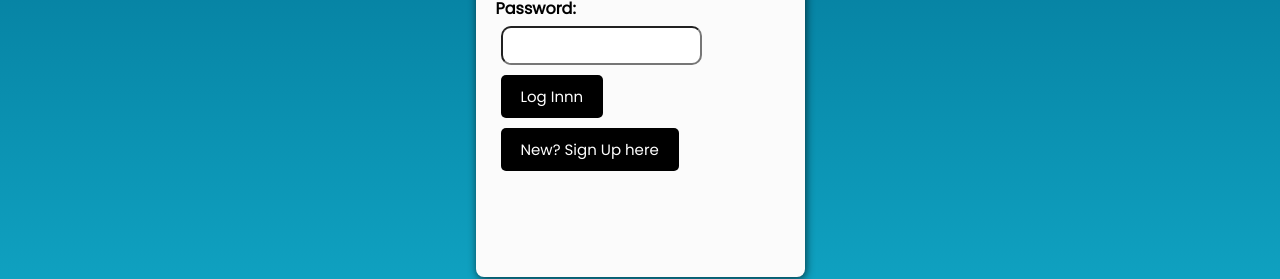
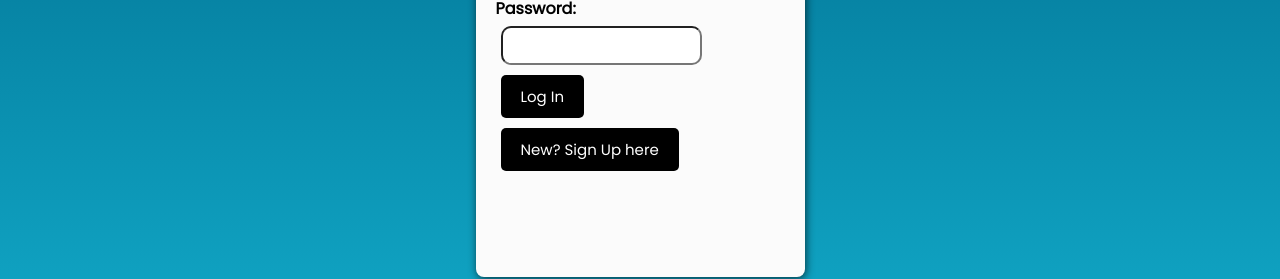
Before and after one commit to HackRx3/PS1_NudgeFudge, a React (Create React App) app in the folder packages/demo-app/: page /login in a window 1280 px wide. Shown: the part 229-508 px from the top of the page. Built offline with nearby package versions, Linux system fonts and the light colour scheme.

Commit message:
fix: fixed hover effects

```diff
--- a/packages/demo-app/src/Components/Login.jsx
+++ b/packages/demo-app/src/Components/Login.jsx
@@ -16,11 +16,13 @@ const Header = () => {
           Password:{" "}
           <input style={{ padding: 10, margin: 5, borderRadius: 10 }} />
         </h4>
-        <button className="btn" id="rewards_logo">
-          Log Innn
-        </button>
-        <br></br>
-        <button className="btn">New? Sign Up here</button> <br></br>
+        <div>
+          <button className="btn" id="rewards_logo">
+            Log In
+          </button>
+          <br></br>
+          <button className="btn">New? Sign Up here</button> <br></br>
+        </div>
       </div>
     </div>
   );
--- a/packages/demo-app/src/index.css
+++ b/packages/demo-app/src/index.css
@@ -1,11 +1,10 @@
-@import url('https://fonts.googleapis.com/css2?family=Poppins:wght@300;400&display=swap');
+@import url("https://fonts.googleapis.com/css2?family=Poppins:wght@300;400&display=swap");
 
 * {
   box-sizing: border-box;
   margin: 0;
   padding: 0;
 }
-
 
 .card {
   background: #fbfbfb;
@@ -43,7 +42,7 @@
   margin-bottom: 20px;
 }
 
-input{
+input {
   padding: 10px;
   margin: 5px;
   border-radius: 10px;
@@ -61,14 +60,15 @@ input{
   text-decoration: none;
   font-size: 15px;
   font-family: inherit;
+  transition: all 0.2s ease-in-out;
 }
-
+.btn:hover {
+  background-color: rgb(32, 183, 72);
+  color: #fff;
+  padding: 10px 30px;
+}
 .btn:focus {
   outline: none;
-}
-
-.btn:active {
-  transform: scale(0.98);
 }
 
 .btn-block {
```
